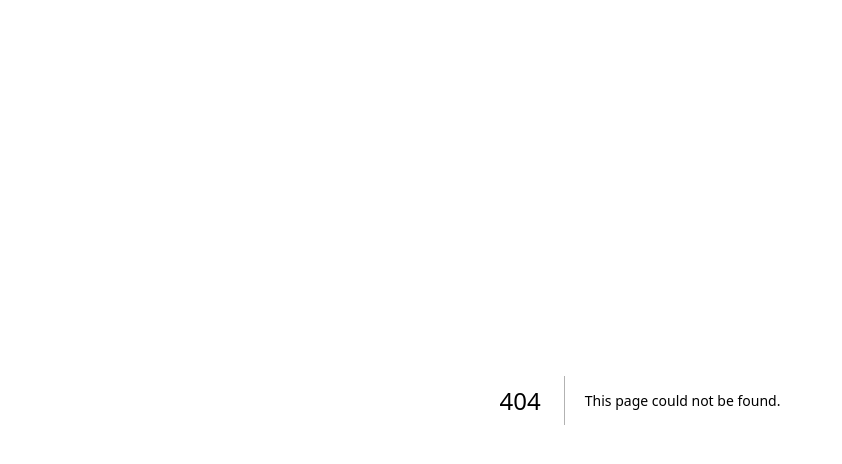
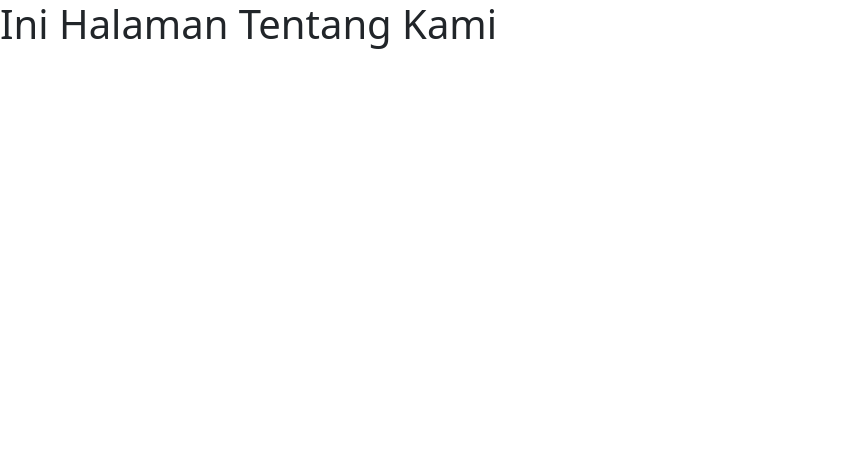
Before and after one commit to rezalyonk/web-medfor, a Next.js app: page /tentang-kami in a window 1280 px wide. Before the commit this address had no page. Shown: the top 464 px of the page, without its empty margins (0-842 px from the left). Built offline with nearby package versions, Linux system fonts and the light colour scheme.

Commit message:
add file about us

```diff
--- /dev/null
+++ b/pages/tentang-kami/index.js
@@ -0,0 +1,9 @@
+import React from "react";
+
+export default function index() {
+  return (
+    <>
+      <h1> Ini Halaman Tentang Kami </h1>
+    </>
+  );
+}
```
